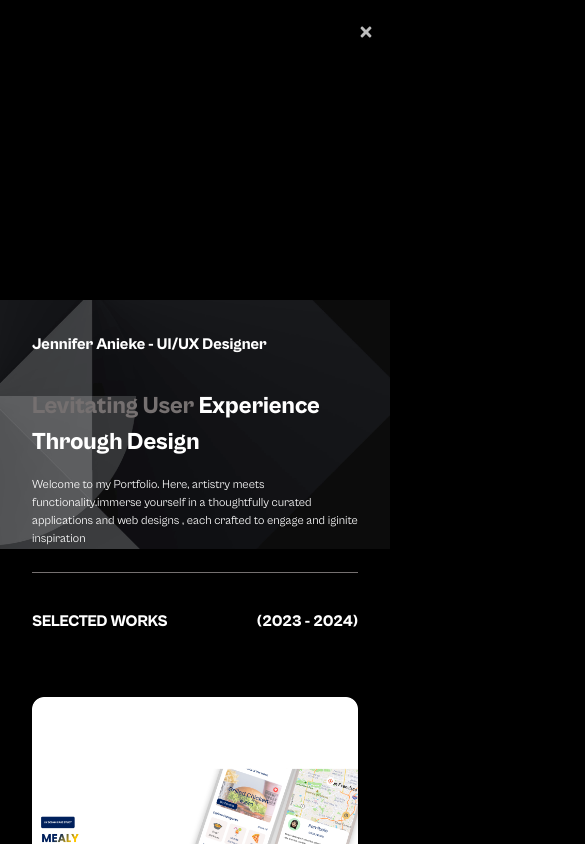
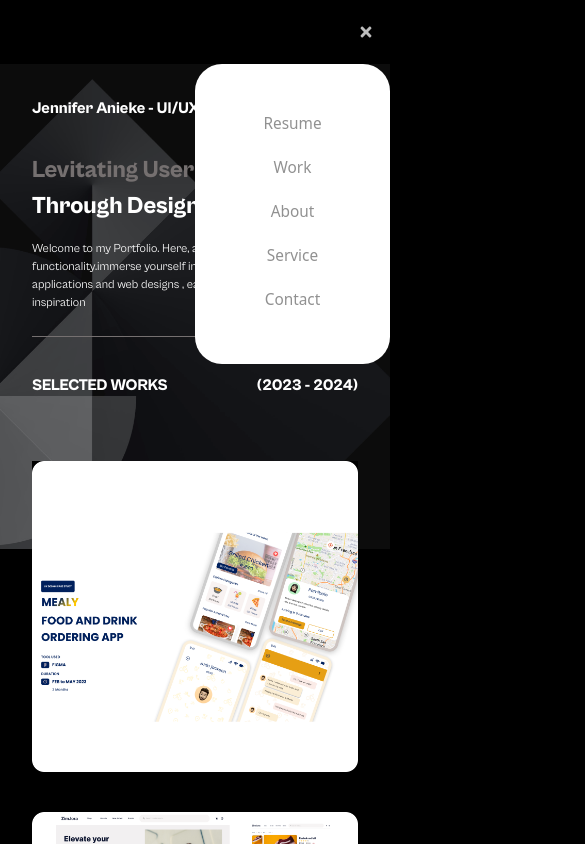
Before and after one commit to oladips-design/portfolio-jenny-, a React (Vite) app: page / in a window 390 px wide. Both pictures are taken after a click on the button "Open Main Menu". Shown: the top 844 px of the page, 585 px wide, since content can reach past the window. Built offline with nearby package versions, Linux system fonts and the light colour scheme.

Commit message:
finishing touches

```diff
--- a/src/components/Contact.jsx
+++ b/src/components/Contact.jsx
@@ -24,6 +24,8 @@ export default function Contact() {
           </div>
         </div>
       </div>
+
+      <h2 className="bye">THANK YOU FOR STOPPING BY!</h2>
     </>
   );
 }
--- a/src/components/Navbar.jsx
+++ b/src/components/Navbar.jsx
@@ -33,9 +33,9 @@ const Navbar = () => {
   };
 
   return (
-    <div className="bg-black">
+    <div className="bg-black relative">
       <div className="mx-auto px-4 sm:px-6 lg:px-8">
-        <div className="flex items-center justify-between h-16">
+        <div className="flex items-center justify-between h-16 mobile_outer">
           <div className="flex items-center md:visible invisible">
             <a href="/" className="text-white">
               Portfolio
@@ -68,13 +68,13 @@ const Navbar = () => {
         </div>
       </div>
       {open ? (
-        <div className="md:hidden">
-          <div className="px-2 pt-2 pb-3 space-y-1 sm:px-3">
+        <div className="md:hidden mobile_div">
+          <div className="px-10 pt-10 pb-11 space-y-1 sm:px-3  mobile_container">
             {navLinks.map((link, index) => (
               <a
                 key={index}
                 href={link.link}
-                className="text-gray-600 hover:text-black block px-3 py-2 rounded-md text-base font-medium"
+                className="text-gray-600 hover:text-black link-text block px-3 py-2 rounded-md text-base font-medium"
               >
                 {link.title}
               </a>
--- a/src/styles/Navbar.css
+++ b/src/styles/Navbar.css
@@ -1,3 +1,42 @@
 .link-text {
   color: #919191;
 }
+
+.mobile_div {
+  position: absolute;
+  width: 100%;
+  display: flex;
+  flex-direction: column;
+  justify-content: end;
+  align-items: end;
+}
+
+.mobile_container {
+  background: white;
+  width: 50%;
+  display: flex;
+  flex-direction: column;
+  justify-content: end;
+  align-items: center;
+  border-radius: 27px;
+}
+
+/* styles/Navbar.css */
+.link-text {
+  position: relative;
+}
+
+.link-text::after {
+  content: "";
+  position: absolute;
+  bottom: 0;
+  left: 0;
+  width: 0;
+  height: 2px;
+  background-color: currentColor;
+  transition: width 1s ease-in-out;
+}
+
+.link-text:hover::after {
+  width: 100%;
+}
--- a/src/styles/contact.css
+++ b/src/styles/contact.css
@@ -2,5 +2,57 @@
   color: white;
   margin: 0 2rem;
   display: flex;
-  gap: 4rem;
+  gap: 9rem;
+  margin-bottom: 25rem;
 }
+
+.contact_heading {
+  font-family: "CabinetGrotesk-Extrabold";
+  font-size: 3rem;
+}
+
+.contact_bigbox {
+  display: flex;
+  flex-direction: column;
+  width: 65%;
+}
+.contact_mess {
+  font-family: "CabinetGrotesk-Regular";
+  font-size: 1.2rem;
+  color: rgba(255, 255, 255, 1);
+  line-height: 1.4rem;
+}
+
+.contact1 {
+  font-family: "CabinetGrotesk-Medium";
+  font-size: 1.2rem;
+  display: flex;
+  width: 50%;
+  justify-content: space-between;
+  margin-top: 0.6rem;
+}
+
+.para {
+  font-family: "CabinetGrotesk-Regular";
+  margin-top: 2rem;
+  font-size: 1.2rem;
+}
+
+.contact_socials {
+  font-family: "CabinetGrotesk-Extrabold";
+  font-size: 1.1rem;
+  margin-top: 1rem;
+  display: flex;
+  gap: 2rem;
+}
+
+.contact_socials > a {
+  text-decoration: underline;
+}
+
+.bye {
+  font-family: "CabinetGrotesk-Extrabold";
+  font-size: 4.5rem;
+  text-align: center;
+  color: #757070;
+}
--- a/tailwind.config.js
+++ b/tailwind.config.js
@@ -48,6 +48,12 @@ const config = {
       "4xl": "2560px",
     },
     extend: {
+      transitionProperty: {
+        width: "width",
+      },
+      transitionDuration: {
+        1000: "1000ms",
+      },
       // fontFamily: {
       //   avenirNext: ["var(--avenirNext-font)", ...fontFamily.sans],
       //   adobeClean: ["var(--adobeClean-font)", ...fontFamily.sans],
```
